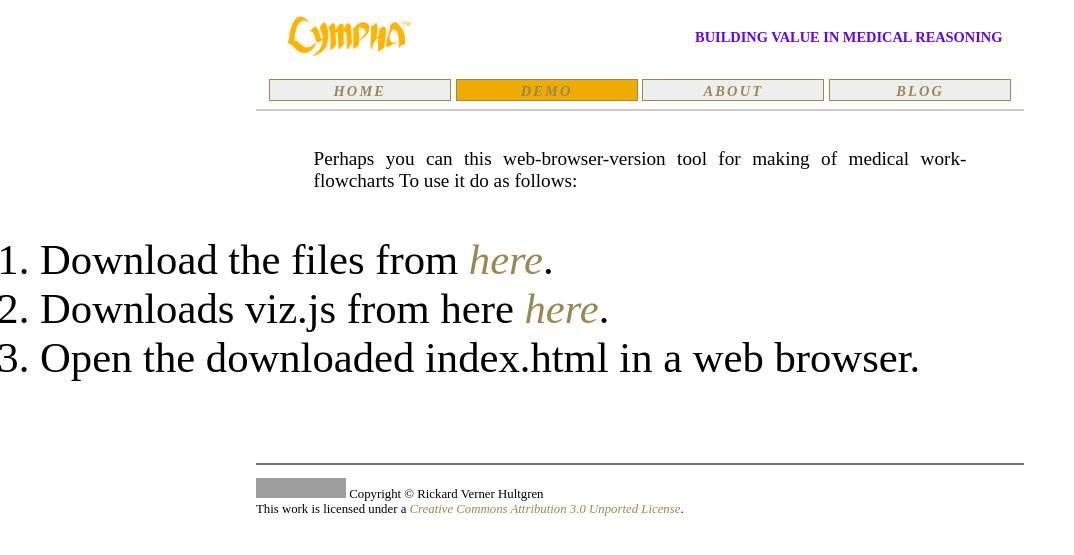
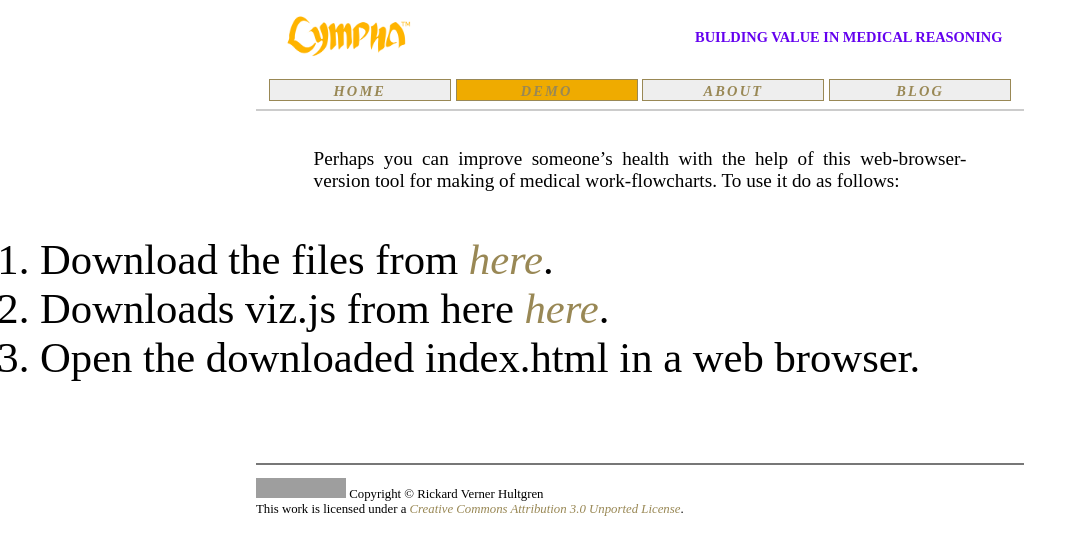
Before and after one commit to RickardHultgren/LYMPHA, a Jekyll site: the page built from demo.md, in a window 1280 px wide. Shown: the top 555 px of the page, without its empty margins (0-1074 px from the left). Built offline with Jekyll 4.4.1, drawn with Linux system fonts in a browser that asks for light colours; some web fonts are replaced; our own code applies the rules of GitHub Pages for plain Markdown files; grey boxes are pictures that could not be loaded.

Commit message:
Update demo.md

```diff
--- a/demo.md
+++ b/demo.md
@@ -3,7 +3,7 @@ document.getElementById( "demosmall").style.backgroundColor="#EFAB00";
 document.getElementById( "demotext").style.color="#000000";
 document.getElementById( "demo").className="menu2active";
 </script>
-Perhaps you can this web-browser-version tool for making of medical work-flowcharts To use it do as follows:
+Perhaps you can improve someone’s health with the help of this web-browser-version tool for making of medical work-flowcharts. To use it do as follows:
 
 <ol>
  <li>Download the files from <a href="https://github.com/RickardHultgren/lympha/tree/JavaScript">here</a>.</li>
```
